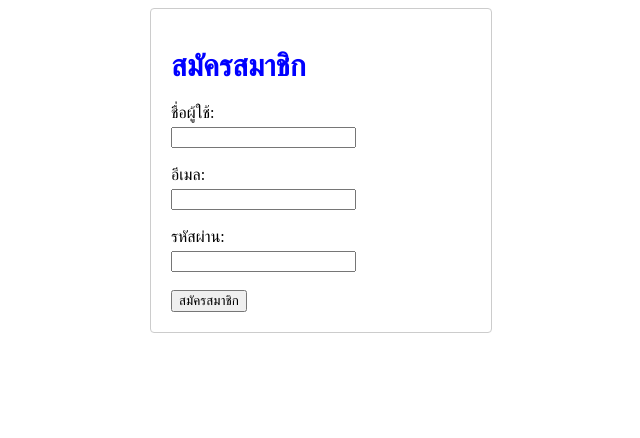
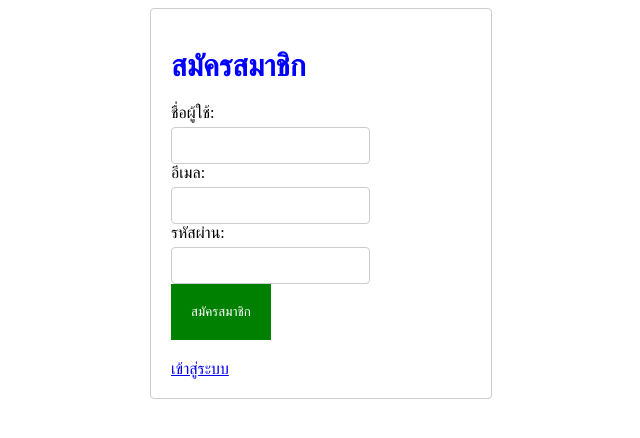
Before and after one commit to thanatwit-boss/myweb, a PHP site: page /register.php in a window 1280 px wide. Shown: the top 438 px of the page, without its empty margins (319-959 px from the left). Run offline with PHP 8.4, Linux system fonts and the light colour scheme; a stand-in replaces the project's code that opens the database connection.

Commit message:
Update register.php

```diff
--- a/register.php
+++ b/register.php
@@ -1,25 +1,66 @@
 <!DOCTYPE html>
 <html lang="en">
+
 <head>
     <meta charset="UTF-8">
     <meta name="viewport" content="width=device-width, initial-scale=1.0">
-    <title>Document</title>
+    <title>CDV</title>
     <link rel="stylesheet" href="style.css">
 </head>
+
 <body>
+    <?php
+        require "config.php";
 
-    <form action="register.php" method="post" class="form-container">
+        $message = "";
+
+        if ($_SERVER["REQUEST_METHOD"] == "POST") {
+            $name = trim($_POST["name"]);
+            $email = trim($_POST["email"]);
+            $password = $_POST["password"];
+
+            if ($name == "" || $email == "" || $password == "") {
+                $message = "กรุณากรอกข้อมูลให้ครบ";
+            } else {
+                $hashPassword = password_hash($password, PASSWORD_DEFAULT);
+
+                $sql = "INSERT INTO tbl_user (name, email, password) VALUES (?, ?, ?)";
+                $stmt = mysqli_prepare($conn, $sql);
+
+                mysqli_stmt_bind_param($stmt, "sss", $name, $email, $hashPassword);
+
+                if (mysqli_stmt_execute($stmt)) {
+                    $message = "สมัครสมาชิกสำเร็จ";
+                } else {
+                    $message = "อีเมลนี้ถูกใช้งานแล้ว";
+                }
+
+                mysqli_stmt_close($stmt);
+            }
+        }
+    ?>
+
+
+    <div class="form-container">
         <h1>สมัครสมาชิก</h1>
-        <label for="username">ชื่อผู้ใช้:</label>
-        <input type="text" id="username" name="username" required><br><br>
+        <form action="register.php" method="post">
+            <label for="name" class="label">ชื่อผู้ใช้:</label>
+            <input type="text" id="name" name="name" required class="input-field">
 
-        <label for="email">อีเมล:</label>
-        <input type="email" id="email" name="email" required><br><br>
+            <label for="email" class="label">อีเมล:</label>
+            <input type="email" id="email" name="email" required class="input-field">
 
-        <label for="password">รหัสผ่าน:</label>
-        <input type="password" id="password" name="password" required><br><br>
+            <label for="password" class="label">รหัสผ่าน:</label>
+            <input type="password" id="password" name="password" required class="input-field">
 
-        <button type="submit">สมัครสมาชิก</button>
-    </form>
+             <input type="submit" value="สมัครสมาชิก" class="btn">
+
+        </form>
+
+        <p><?= $message ?></p>
+        <a href="login.php">เข้าสู่ระบบ</a>
+    </div>
+
 </body>
+
 </html>
```
